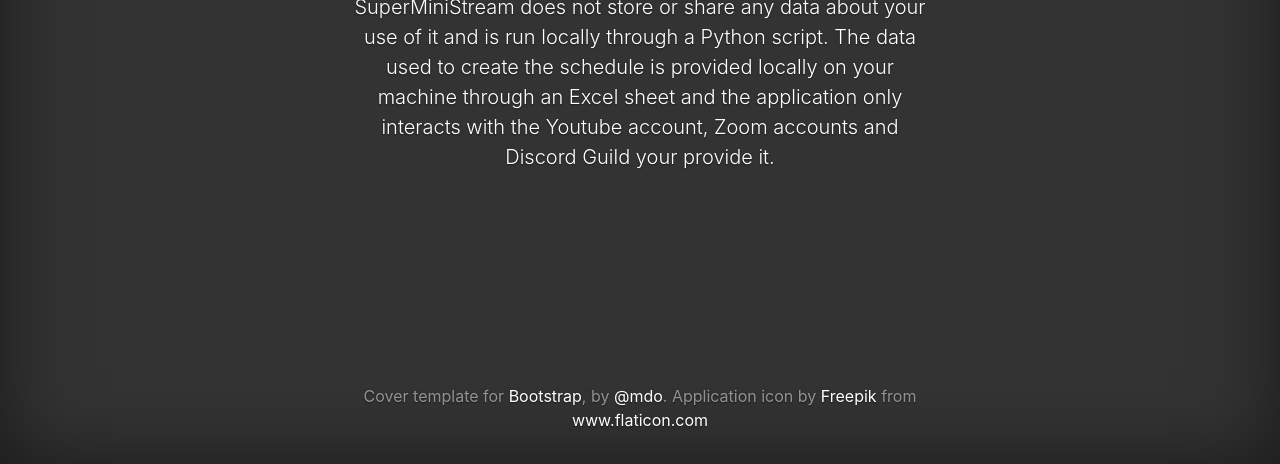
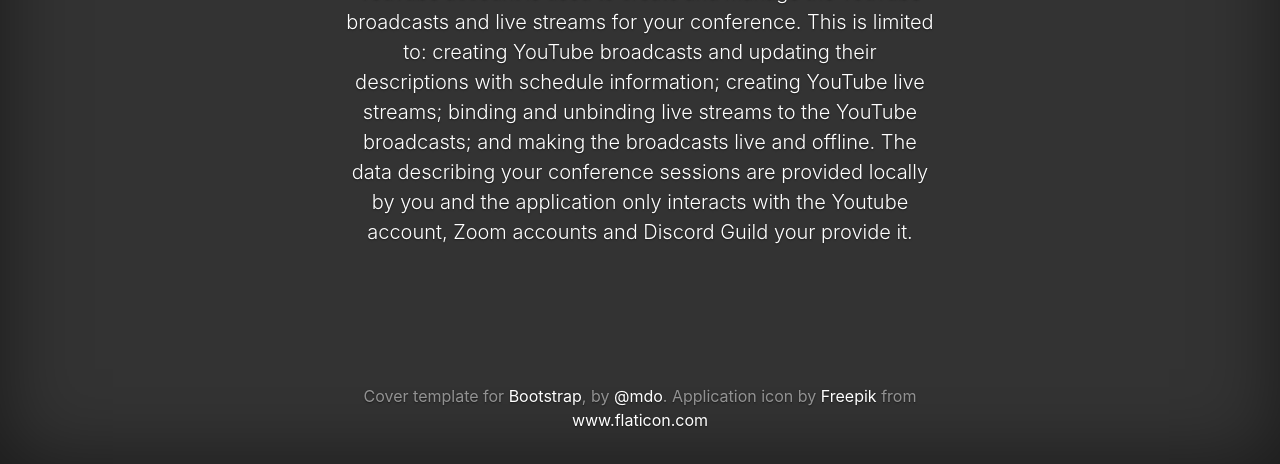
Before and after one commit to superministream/superministream.github.io, a plain HTML site: page privacy.html in a window 1280 px wide. Shown: the part 336-800 px from the top of the page. Drawn offline with nearby package versions, Linux system fonts and the light colour scheme.

Commit message:
more specific privacy description

```diff
--- a/privacy.html
+++ b/privacy.html
@@ -39,8 +39,12 @@
                 <h1 class="cover-heading">Privacy</h1>
                 <p class="lead">
                 SuperMiniStream does not store or share any data about your use of it and is run locally through
-                a Python script. The data used to create the schedule is provided locally on your machine
-                through an Excel sheet and the application only interacts with the Youtube account, Zoom accounts
+                a Python script. Your YouTube account is used to create and manage the YouTube broadcasts and
+                live streams for your conference. This is limited to: creating YouTube broadcasts and updating
+                their descriptions with schedule information; creating YouTube live streams; binding and unbinding
+                live streams to the YouTube broadcasts; and making the broadcasts live and offline.
+                The data describing your conference sessions are provided
+                locally by you and the application only interacts with the Youtube account, Zoom accounts
                 and Discord Guild your provide it.
                 </p>
             </main>
```
